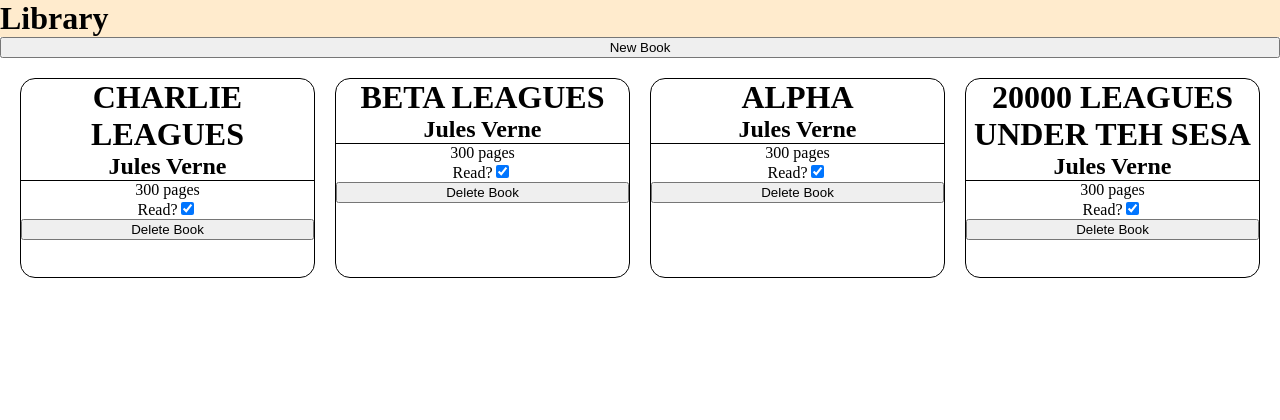
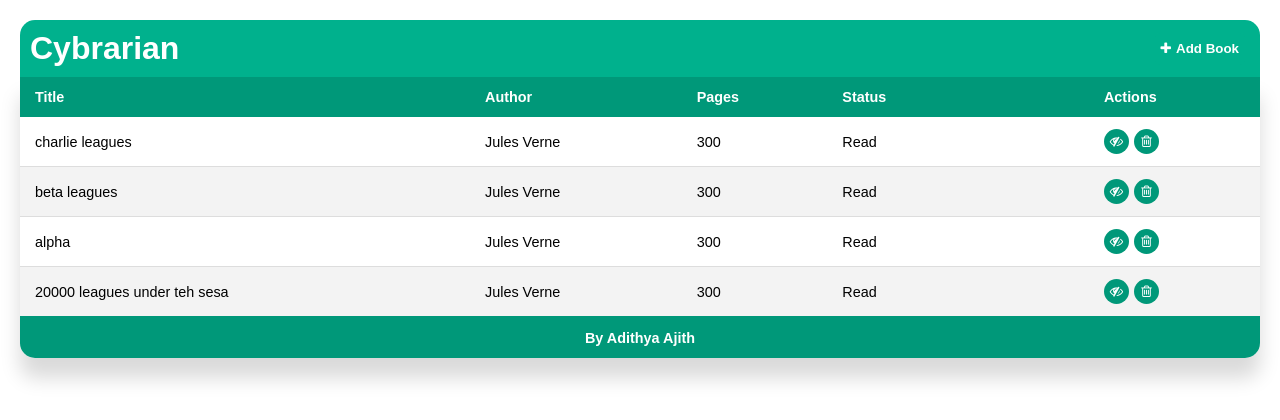
Before and after one commit to adharmic/js-library, a plain HTML site: page index.html in a window 1280 px wide. Drawn offline with Linux system fonts and the light colour scheme.

Commit message:
Refactor data to use a table and finish CSS styling

```diff
--- a/index.html
+++ b/index.html
@@ -4,13 +4,15 @@
 <head>
     <meta charset="UTF-8">
     <meta name="viewport" content="width=device-width, initial-scale=1.0">
-    <title>Library</title>
+    <title>The Cybrarian</title>
     <link rel="stylesheet" href="./style.css">
     <script src="./library.js" defer></script>
+    <link rel="stylesheet" href="https://cdnjs.cloudflare.com/ajax/libs/font-awesome/4.7.0/css/font-awesome.min.css">
 </head>
 
 <body>
-    <div class="new-book-form hidden">
+    <div class="modal hidden">
+        <div class="new-book-form">
             <div class="form-header">
                 Add New Book
             </div>
@@ -35,20 +37,38 @@
                 </ul>
             </form>
             <div class="form-buttons">
-            <button type="submit" form="new-book">
+                <button class="form-button" type="submit" form="new-book">
                     Add Book
                 </button>
-            <button onclick="hideForm()">
+                <button class="form-button" onclick="hideForm()">
                     Cancel
                 </button>
             </div>
         </div>
+    </div>
     <div class="header">
-        <h1>Library</h1>
+        <h1>Cybrarian</h1>
+        <button id="show-form" onclick="showForm()">
+            <i class="fa fa-plus"></i>Add Book</button>
     </div>
     <div class="main-content">
-        <button onclick="showForm()">New Book</button>
-        <div id="book-cards"></div>
+        <table class="book-table">
+            <thead>
+                <tr>
+                    <th>Title</th>
+                    <th>Author</th>
+                    <th>Pages</th>
+                    <th>Status</th>
+                    <th>Actions</th>
+                </tr>
+            </thead>
+            <tbody class="table-body"></tbody>
+            <tfoot>
+                <tr>
+                    <th colspan="5">By Adithya Ajith</th>
+                </tr>
+            </tfoot>
+        </table>
     </div>
 
 </body>
--- a/library.js
+++ b/library.js
@@ -1,6 +1,6 @@
 const myLibrary = [];
 
-const libElem = document.querySelector("#book-cards");
+const libElem = document.querySelector(".table-body");
 
 function Book(title, author, pages, read) {
     this.title = title;
@@ -39,69 +39,90 @@ function renderLibrary() {
     let index = 0;
     myLibrary.forEach((book) => {
         // Create header and p tags for book information
-        let card = document.createElement("div");
-        card.className = "book-card";
-        card.dataset.index = index;
+        let entry = document.createElement("tr");
+        // entry.className = "book-card";
+        entry.dataset.index = index;
 
-        // Add card header
-        let header = document.createElement("div");
-        header.className = "card-header";
-        let bookTitle = document.createElement("h1");
-        bookTitle.textContent = book.title.toUpperCase();
-        let authorName = document.createElement("h2");
-        authorName.textContent = book.author;
+        let titleCol = document.createElement("td");
+        titleCol.textContent = book.title;
+        entry.appendChild(titleCol);
 
-        header.appendChild(bookTitle);
-        header.appendChild(authorName);
-        card.appendChild(header);
+        let authorCol = document.createElement("td");
+        authorCol.textContent = book.author;
+        entry.appendChild(authorCol);
 
-        // Add card info
-        let bookInfo = document.createElement("div");
-        bookInfo.className = "card-body";
-        let numPages = document.createElement("p");
-        numPages.textContent = book.pages + " pages";
-
-        bookInfo.appendChild(numPages);
-        card.appendChild(bookInfo);
+        let pageCol = document.createElement("td");
+        pageCol.textContent = book.pages;
+        entry.appendChild(pageCol);
 
         // Add "read" status checkbox
-        let readDiv = document.createElement("div");
-        let readLabel = document.createElement("label");
-        let readBox = document.createElement("input");
+        let readCol = document.createElement("td");
+        readCol.className = "td-read";
+        if (book.read) {
+            readCol.textContent = "Read";
+        }
+        else {
+            readCol.textContent = "Unread";
+        }
 
-        readDiv.className = "read-div";
-        readLabel.className = "slider";
-        readBox.id = "read-box-" + index;
-        readLabel.htmlFor = readBox.id;
-        readBox.type = "checkbox";
-        readBox.checked = book.read;
-        readLabel.textContent = "Read?";
+        entry.appendChild(readCol);
 
-        readBox.addEventListener("change", function(e) {
-            myLibrary[e.target.parentElement.parentElement.parentElement.getAttribute("data-index")].read = e.target.checked;
+        let actions = document.createElement("td");
+        actions.className = "action-buttons";
+
+        let delSelf = document.createElement("button");
+        delSelf.className = "action-button";
+
+        delSelf.dataset.index = index;
+
+        let trashIcon = document.createElement("i");
+        trashIcon.className = "fa fa-trash-o";
+        delSelf.appendChild(trashIcon);
+        delSelf.addEventListener("click", function(e) {
+            removeBookFromLibrary(this.getAttribute("data-index"));
         });
 
-        readDiv.appendChild(readLabel);
-        readDiv.appendChild(readBox);
-        bookInfo.appendChild(readDiv);
+        let toggleStatus = document.createElement("button");
+        toggleStatus.className = "action-button";
 
-
-        let delSelf = document.createElement("button");
-        delSelf.textContent = "Delete Book";
-        delSelf.addEventListener("click", function(e) {
-            removeBookFromLibrary(e.target.parentElement.getAttribute("data-index"));
+        toggleStatus.dataset.index = index;
+        toggleStatus.addEventListener("click", function(e) {
+            var currBook = myLibrary[this.getAttribute("data-index")];
+            currBook.read = !currBook.read;
+            renderLibrary();
         });
 
-        card.appendChild(delSelf);
+        let eyeIcon = document.createElement("i");
+        if (book.read) {
+            eyeIcon.className = "fa fa-eye-slash";
+        }
+        else {
+            eyeIcon.className = "fa fa-eye";
+        }
+        toggleStatus.appendChild(eyeIcon);
 
-        cardElems.push(card);
+        actions.appendChild(toggleStatus);
+        actions.appendChild(delSelf);
+        entry.appendChild(actions);
+
+        cardElems.push(entry);
         index++;
     })
+    if (index == 0) {
+        let empty = document.createElement("tr");
+        empty.className = "blank-row";
+
+        let blankVals = document.createElement("td");
+        blankVals.colSpan = "5";
+
+        empty.appendChild(blankVals);
+        cardElems.push(empty);
+    }
 
     libElem.replaceChildren(...cardElems);
 }
 
-const newBookForm = document.querySelector(".new-book-form");
+const newBookForm = document.querySelector(".modal");
 function showForm() {
     newBookForm.classList.remove("hidden");
 }
--- a/style.css
+++ b/style.css
@@ -1,7 +1,7 @@
 html,
 body {
     height: 100%;
-    margin: 0;
+    margin: 10px;
     padding: 0;
 }
 
@@ -16,8 +16,35 @@ p {
     display: none !important;
 }
 
+.modal {
+    position: fixed;
+    z-index: 1;
+    left: 0;
+    top: 0;
+    width: 100%;
+    height: 100%;
+    backdrop-filter: blur(10px);
+    background-color: rgb(0, 0, 0);
+    background-color: rgba(0, 0, 0, 0.4);
+    -webkit-animation-name: fadeIn;
+    -webkit-animation-duration: 0.4s;
+    animation-name: fadeIn;
+    animation-duration: 0.4s
+}
+
+@keyframes fadeIn {
+    from {
+        opacity: 0
+    }
+
+    to {
+        opacity: 1
+    }
+}
+
 .new-book-form {
-    padding: 20px;
+    z-index: 2;
+    padding: 0;
     border-radius: 15px;
     position: fixed;
     left: 50%;
@@ -26,24 +53,56 @@ p {
     display: flex;
     flex-direction: column;
     align-items: center;
-    background-color: blanchedalmond;
+    background-color: white;
+    font-family: sans-serif;
+}
+
+.form-header {
+    font-weight: bold;
+    border-radius: 15px 15px 0 0;
+    margin: 0;
+    padding: 2% 5%;
+    text-align: center;
+    width: 90%;
+    height: 100%;
+    background-color: #009879;
+    color: white;
 }
 
 ul {
     margin: 10px 0;
-    padding: 0;
-    width: 100%;
+    padding: 2% 5%;
+    width: 90%;
     display: flex;
     flex-direction: column;
+    justify-content: center;
 }
+
 ul li {
+    margin: 2px 0;
     display: grid;
     grid-template-columns: 1fr 1fr;
     gap: 10px;
 }
+
 .header {
     width: 100%;
-    background-color: blanchedalmond;
+    background-color: #00b18d;
+    color: #fff;
+    display: flex;
+    justify-content: space-between;
+    align-items: center;
+    font-family: sans-serif;
+    border-radius: 15px 15px 0 0;
+    padding: 10px 0;
+}
+
+.header h1 {
+    padding-left: 10px;
+}
+
+.header button {
+    margin-right: 10px;
 }
 
 .main-content {
@@ -51,22 +110,120 @@ ul li {
     flex-direction: column;
 }
 
-#book-cards {
-    display: grid;
-    grid-template-columns: repeat(auto-fill, minmax(250px, 1fr));
-    gap: 20px;
-    padding: 20px;
-    height: 200px;
+.book-table {
+    border-collapse: collapse;
+    margin: 0;
+    font-size: 0.9em;
+    font-family: sans-serif;
+    min-width: 400px;
+    box-shadow: 0 20px 20px 0 rgba(0, 0, 0, 0.15);
 }
 
-.book-card {
-    display: flex;
-    flex-direction: column;
-    border: 1px solid black;
-    border-radius: 15px;
-    text-align: center;
+.book-table thead tr {
+    background-color: #009879;
+    color: white;
+    text-align: left;
 }
 
-.card-header {
-    border-bottom: 1px solid black;
+.book-table th,
+.book-table td {
+    padding: 12px 15px;
 }
+
+.book-table tbody tr {
+    border-bottom: 1px solid #ddd;
+}
+
+.book-table tbody tr:nth-of-type(even) {
+    background-color: #f3f3f3;
+}
+
+.book-table tbody tr:last-of-type {
+    border-bottom: 2px solid #009879;
+}
+
+.td-read {
+    min-width: 100px;
+}
+
+.action-buttons {
+    display: flex;
+    gap: 5px;
+}
+
+.action-button {
+    text-align: center;
+    border: none;
+    color: white;
+    background-color: #009879;
+    border-radius: 50%;
+    width: 25px;
+    height: 25px;
+    display: flex;
+    align-items: center;
+    justify-content: center;
+}
+
+.action-button:hover {
+    background-color: #00755e;
+    cursor: pointer;
+}
+
+.blank-row {
+    height: 10px;
+    background-color: white;
+}
+
+tfoot tr th {
+    background-color: #009879;
+    color: white;
+    border-radius: 0 0 15px 15px;
+}
+
+tfoot {
+    border-radius: 0 0 15px 15px;
+}
+
+tfoot tr {
+    border-radius: 0 0 15px 15px;
+}
+
+table {
+
+    border-radius: 0 0 15px 15px;
+}
+
+#show-form {
+    border: none;
+    border-radius: 5px;
+    line-height: 30px;
+    font-weight: bold;
+    color: white;
+    background-color: #00b18d;
+    margin-right: 15px;
+}
+
+#show-form:hover {
+    cursor: pointer;
+    background-color: #009879;
+}
+
+#show-form i {
+    margin-right: 5px;
+}
+
+.form-button {
+    border: none;
+    border-radius: 5px;
+    line-height: 30px;
+    font-weight: bold;
+    color: white;
+    background-color: #009879;
+    margin-bottom: 10px;
+    width: 100px;
+}
+
+.form-button:hover {
+    cursor: pointer;
+    background-color: #00b18d;
+}
```
Lines whose indentation alone changed are shown as unchanged.
